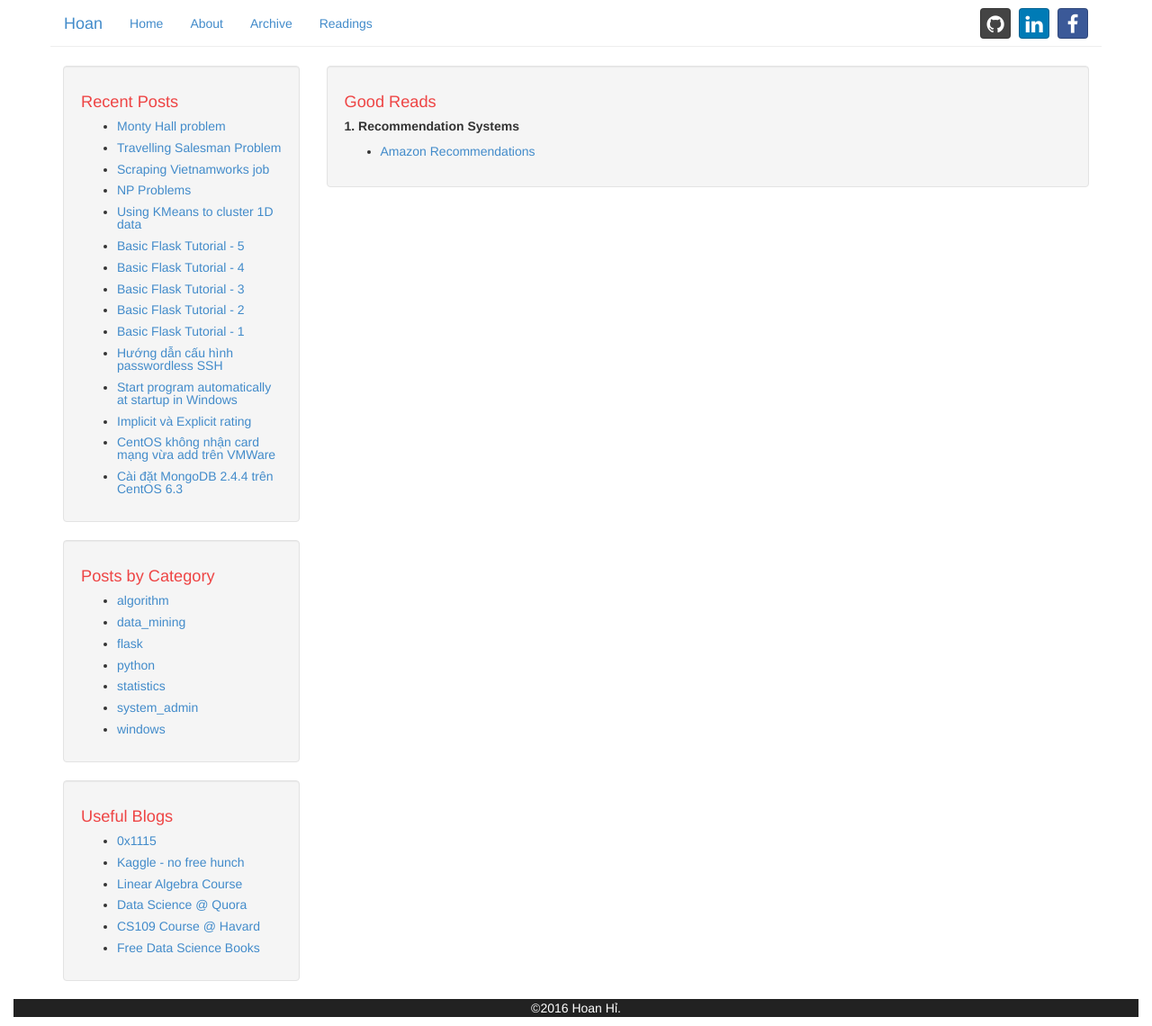
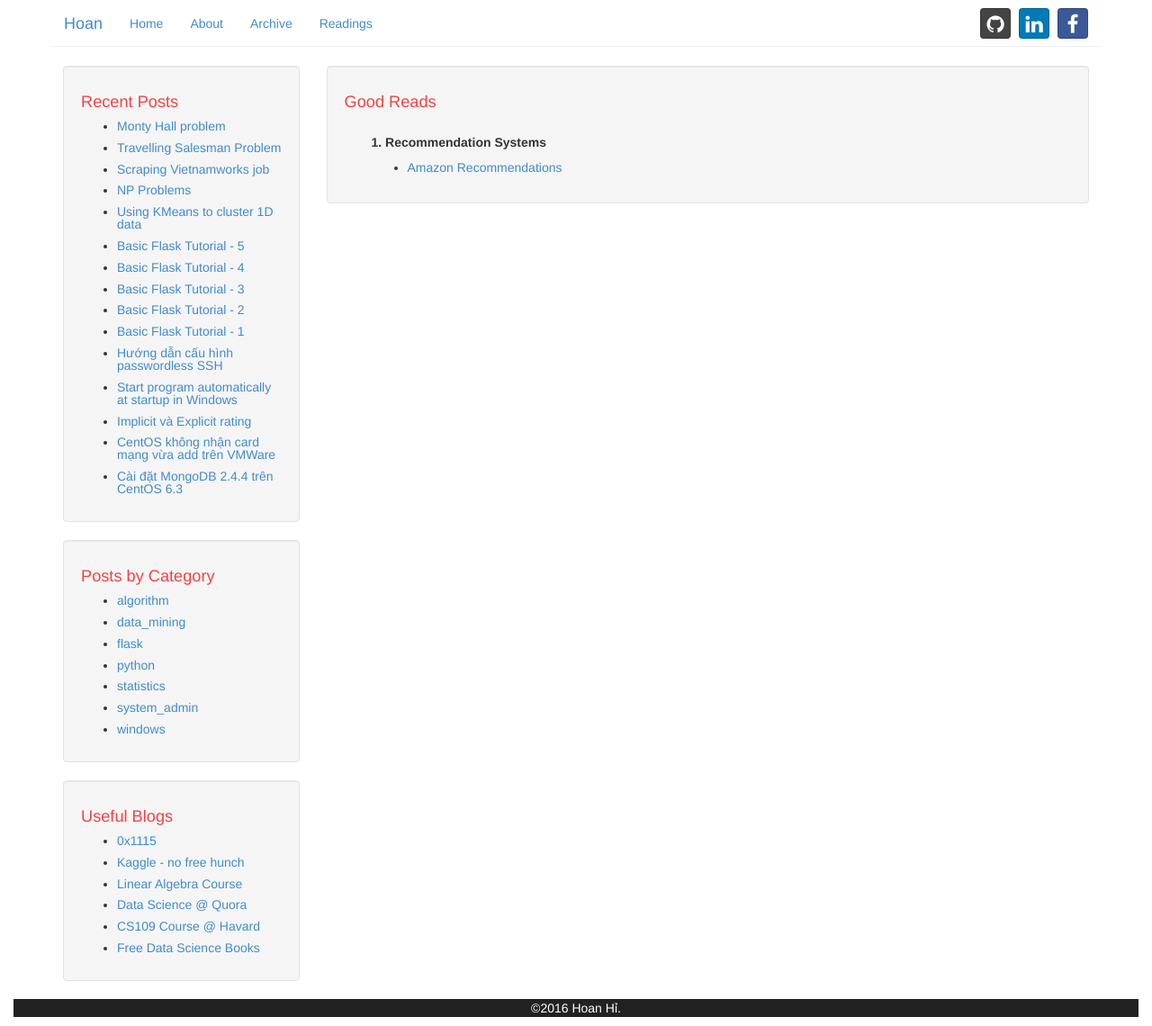
Before and after one commit to hoanvu/hoanvu.github.io, a Jekyll site: the page built from readings.html, in a window 1280 px wide. Shown: the whole page at 90% size. Built offline with Jekyll 4.4.1, drawn with Linux system fonts in a browser that asks for light colours.

Commit message:
change styles in readings.html

```diff
--- a/css/theme.css
+++ b/css/theme.css
@@ -82,3 +82,8 @@ hr {
 img {
     width: 100%;
 }
+
+.indented {
+    padding-left: 30px;
+    padding-top: 8px;
+}
--- a/readings.html
+++ b/readings.html
@@ -4,9 +4,19 @@ layout: default
 
 <div class="well">
     <h1>Good Reads</h1>
-    <!-- <br> -->
-    <h5><strong>1. Recommendation Systems</strong></h5>
-    <ul>
-        <li><a href="http://www.cs.umd.edu/~samir/498/Amazon-Recommendations.pdf" target="_blank">Amazon Recommendations</a></li>
-    </ul>
+
+    <div class="indented">
+        <h5><strong>1. Recommendation Systems</strong></h5>
+        <ul>
+            <li><a href="http://www.cs.umd.edu/~samir/498/Amazon-Recommendations.pdf" target="_blank">Amazon Recommendations</a></li>
+        </ul>
+    </div>
+
+<!--     <div class ="indented">
+        <h5><strong>1. Recommendation Systems</strong></h5>
+        <ul>
+            <li><a href="http://www.cs.umd.edu/~samir/498/Amazon-Recommendations.pdf" target="_blank">Amazon Recommendations</a></li>
+        </ul>
+    </div> -->
+
 </div>
```
